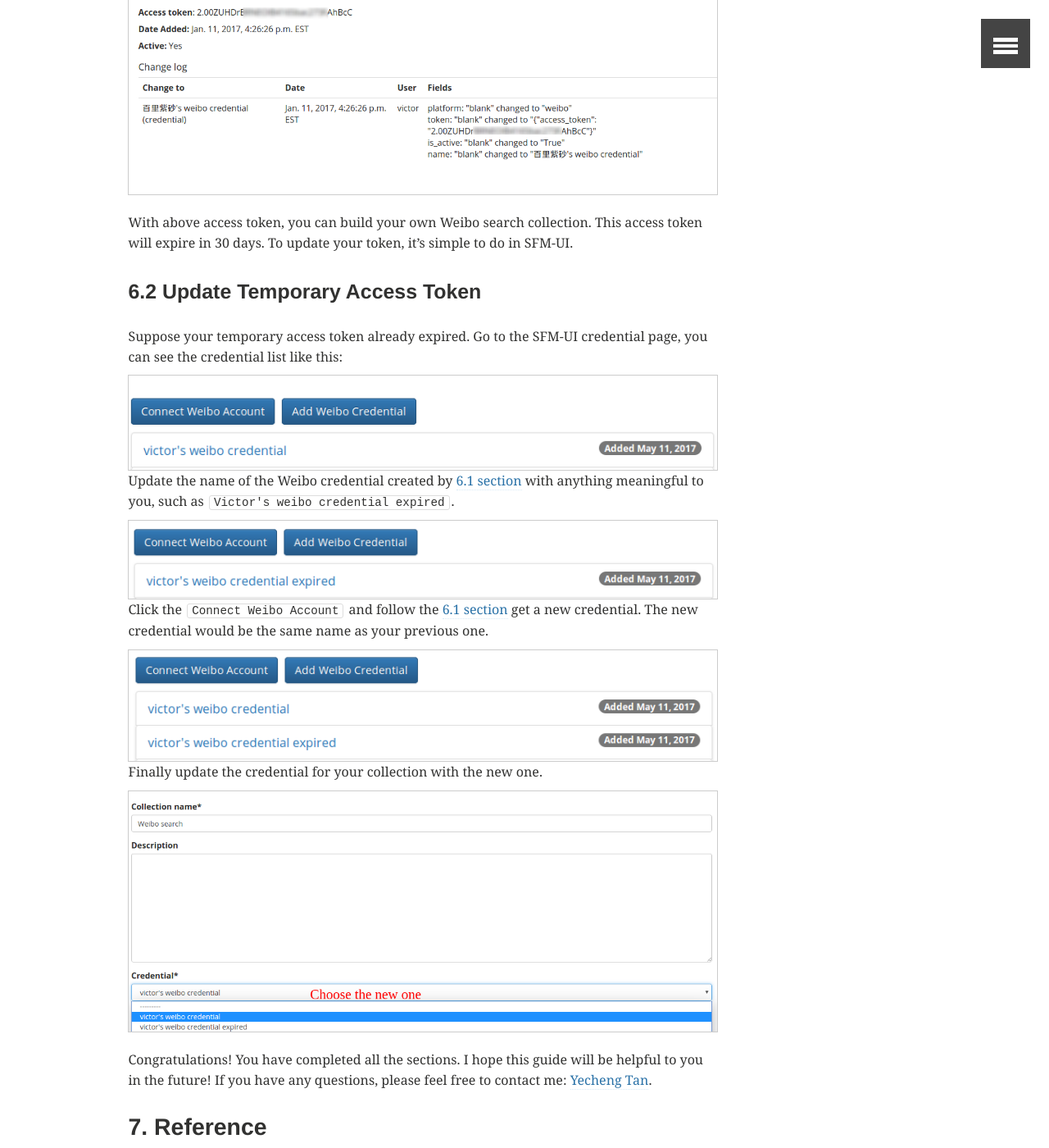
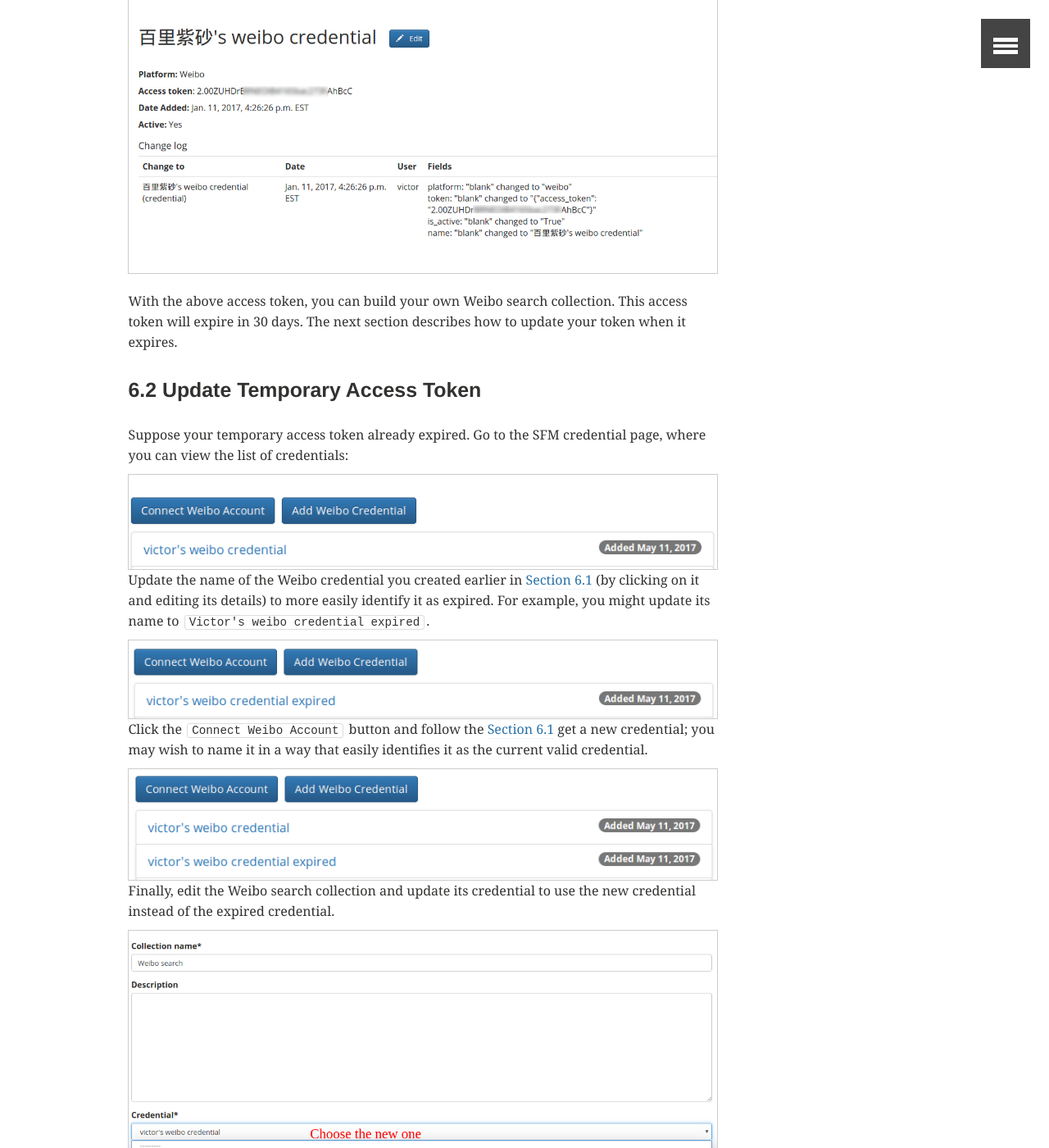
Before and after one commit to gwu-libraries/sfm-ui, a Jekyll site: the page built from _posts/2016-04-26-weibo-api-guide.md, in a window 1280 px wide and 1400 px high, scrolled down 14205 px. Shown: the whole window at 82% size. Built offline with Jekyll 4.4.1, drawn with Linux system fonts in a browser that asks for light colours; comment, search, counter and statistics services are not loaded; some of the changed text lies outside the part shown.

Commit message:
Edits for clarification

```diff
--- a/_posts/2016-04-26-weibo-api-guide.md
+++ b/_posts/2016-04-26-weibo-api-guide.md
@@ -194,7 +194,8 @@
 If you get any unexpected errors in above two steps, request new `Authentication Code` and try again!
 
 ## 4. Basic API Examples
-In this section, I'll help you understand the Basic API with examples.
+In this section, I'll help you understand the Basic API's Public Timeline and
+Friendship Timeline methods, with examples.
 
 [Public Timeline](http://open.weibo.com/wiki/2/statuses/public_timeline): Returns the latest public Weibos.
 It will return the latest Weibos with limited count based on all the Weibo users' posts. Usually, it returns 50 Weibo posts in one page ordering by timestamp. For example, if `User A` posts 10 Weibos and `User B` posts 5 Weibos, the result would pop 5 latest weibo among the total 15 Weibos.
@@ -241,7 +242,7 @@
 In addition to these basic rules, I highly recommend that you increase the
 number of registered users of your app. The number of users needed depends on which API level you are trying to apply for.
 Next, follow the section of `How to apply` in the official guide. Weibo will generally respond to your application in one or two business days.
-If approved, follow [this section](#3-get-access-token) to re-generate your access token.
+If approved, go back to [the section that describes how to get an access token](#3-get-access-token) to re-generate your access token.
 
 ## 6. Accessing Weibo Search in SFM
 [Social Feed Manager]({{ site.github.url }}) includes a collection type that uses the Weibo Search API. As stated in Weibo's API documentation, it only returns the recent 200 Weibos matching a topic search.
@@ -249,34 +250,48 @@
 Building a Weibo search collection in SFM is much like using Twitter search in SFM; more information can be found in the [SFM documentation](http://sfm.readthedocs.io/en/latest/collections.html#weibo-search). This post focuses on the issue of acquiring Weibo credentials to use the Weibo search API.
 
 ### 6.1 Get Temporary Access Token
-Usually, SFM will provide an instance including Weibo search at GW Libraries network. It supports authorization work to the approved SFM APP at open Weibo platform.
-You can get a temporary access token which last for 30 days when you complete giving authorization work to SFM. Here shows how it work.
+If your SFM instance is configured to enable Weibo search collections, then it
+will allow you to authorize credentials with the approved SFM app on the open Weibo platform.
+You can get a temporary access token which will be valid for 30 days when you
+authorize through SFM, by following these steps:
 
 Go to SFM credential page and click `Connect Weibo Account`.
 ![weibo connect btn]({{ site.github.url }}/images/weibo/weibo_connect.png)
 
-Next page would be like this:
+Next you will be directed to enter your Weibo credentials on the Weibo site's
+authentication page:
 ![weibo auth login]({{ site.github.url }}/images/weibo/weibo_auth_login.png)
 
-Giving your username and password, click red `登录(Login)` button and then click the red `授权(Authorize)` button in next page.
-Finally, you will be redirect to the access token page.
+Enter your username and password, click the red `登录(Login)` button and then
+click the red `授权(Authorize)` button on the next page.
+
+
+Finally, you will be redirected back to SFM, to the access token page:
 ![weibo sfm access]({{ site.github.url }}/images/weibo/weibo_sfm_token.png)
 
-With above access token, you can build your own Weibo search collection. This access token will expire in 30 days.  To update your token, it's simple to do in SFM-UI.
+With the above access token, you can build your own Weibo search collection.
+This access token will expire in 30 days.  The next section describes how to
+update your token when it expires.
 
 ### 6.2 Update Temporary Access Token
-Suppose your temporary access token already expired. Go to the SFM-UI credential page, you can see the credential list like this:
+Suppose your temporary access token already expired. Go to the SFM credential
+page, where you can view the list of credentials:
 ![weibo credential]({{ site.github.url }}/images/weibo/weibo_credential.png)
-Update the name of the Weibo credential created by [6.1 section](#61-get-temporary-access-token) with anything meaningful to you, such as `Victor's weibo credential expired`.
+Update the name of the Weibo credential you created earlier in [Section
+6.1](#61-get-temporary-access-token) (by clicking on it and editing its details) to more easily identify it as expired.
+For example, you might update its name to `Victor's weibo credential expired`.
 ![weibo credential expired]({{ site.github.url }}/images/weibo/weibo_credential_expired.png)
-Click the `Connect Weibo Account` and follow the [6.1 section](#61-get-temporary-access-token) get a new credential. The new credential would be the same name as your previous one.
+Click the `Connect Weibo Account` button and follow the [Section
+6.1](#61-get-temporary-access-token) get a new credential; you may wish to name it in a way
+that easily identifies it as the current valid credential.
 ![weibo credential new]({{ site.github.url }}/images/weibo/weibo_credential_new.png)
-Finally update the credential for your collection with the new one.
+Finally, edit the Weibo search collection and update its credential to use the
+new credential instead of the expired credential.
 ![update collection credential]({{ site.github.url }}/images/weibo/update_collection_credential.png)
 
 Congratulations! You have completed all the sections. I hope this guide will be helpful to you in the future! If you have any questions, please feel free to contact me: [Yecheng Tan](http://library.gwu.edu/users/ychtan).
 
-## 7. Reference
+## 7. References
 
 * [Practical guide for using Sina Weibo's API](https://www.cs.cmu.edu/~lingwang/weiboguide/)
 * [Weibo Documentation](http://open.weibo.com/wiki/%E9%A6%96%E9%A1%B5)
```
